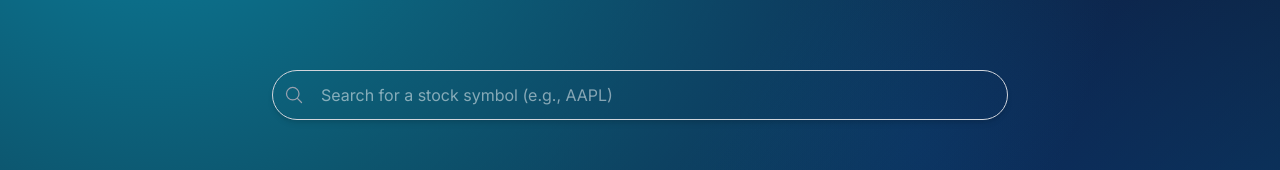
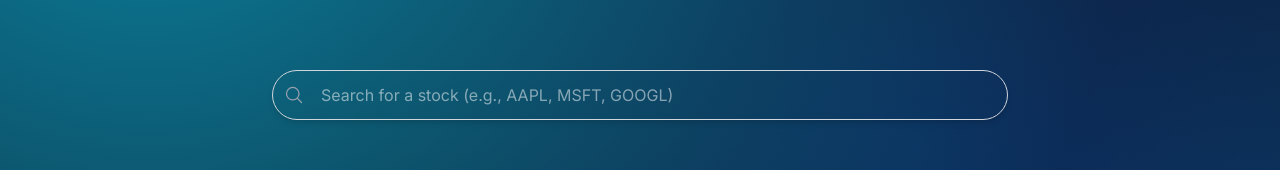
Before and after one commit to Cristian-Chiorescu/stock-dashboard-app, a React (Vite) app: page / in a window 1280 px wide. Shown: the part 253-423 px from the top of the page. Built offline with nearby package versions, Linux system fonts and the light colour scheme.

Commit message:
fix: Update placeholder text

```diff
--- a/src/components/WelcomeSearch.tsx
+++ b/src/components/WelcomeSearch.tsx
@@ -1,4 +1,5 @@
 import React, { useState } from "react"
+import { mockWatchlist } from "./mockData"
 
 type WelcomeSearchProps = {
     onSearchSubmit: (symbol:string) => void
@@ -18,6 +19,8 @@ const WelcomeSearch = ({onSearchSubmit}: WelcomeSearchProps) => {
         setInputValue(event.target.value)
     }
 
+    const placeholderText = `Search for a stock (e.g., ${mockWatchlist.slice(0,3).join(', ')})`
+
     return(
 
             <div className="w-full max-w-3xl px-4">
@@ -29,7 +32,7 @@ const WelcomeSearch = ({onSearchSubmit}: WelcomeSearchProps) => {
 </svg>
             </button>
             </div>
-            <input className="w-full py-3 pl-12 pr-4 border border-gray-300 rounded-full shadow-md focus:outline-none focus:ring-2 focus:ring-blue-500" type="text" value={inputValue}  onChange={handleChange} placeholder="Search for a stock symbol (e.g., AAPL)"/>
+            <input className="w-full py-3 pl-12 pr-4 border border-gray-300 rounded-full shadow-md focus:outline-none focus:ring-2 focus:ring-blue-500" type="text" value={inputValue}  onChange={handleChange} placeholder={placeholderText}/>
         </form>
         </div>
 
```
